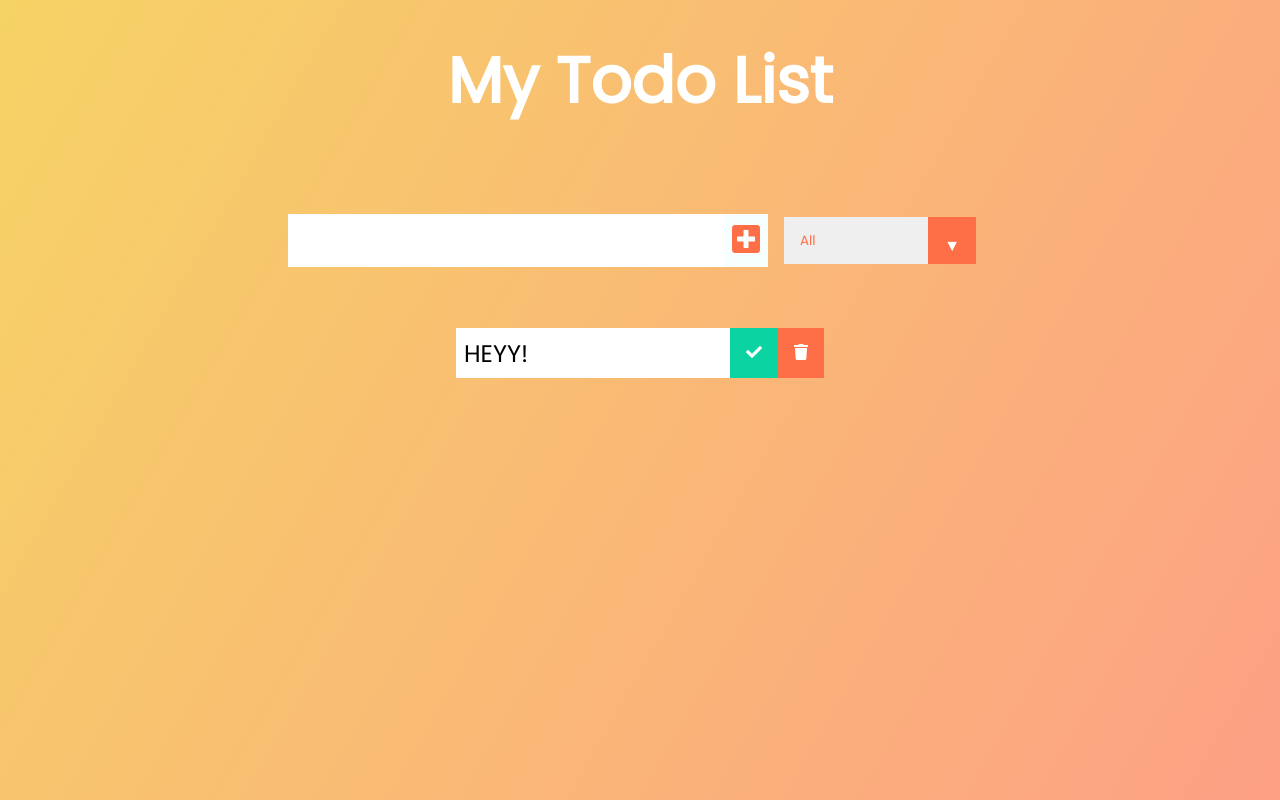
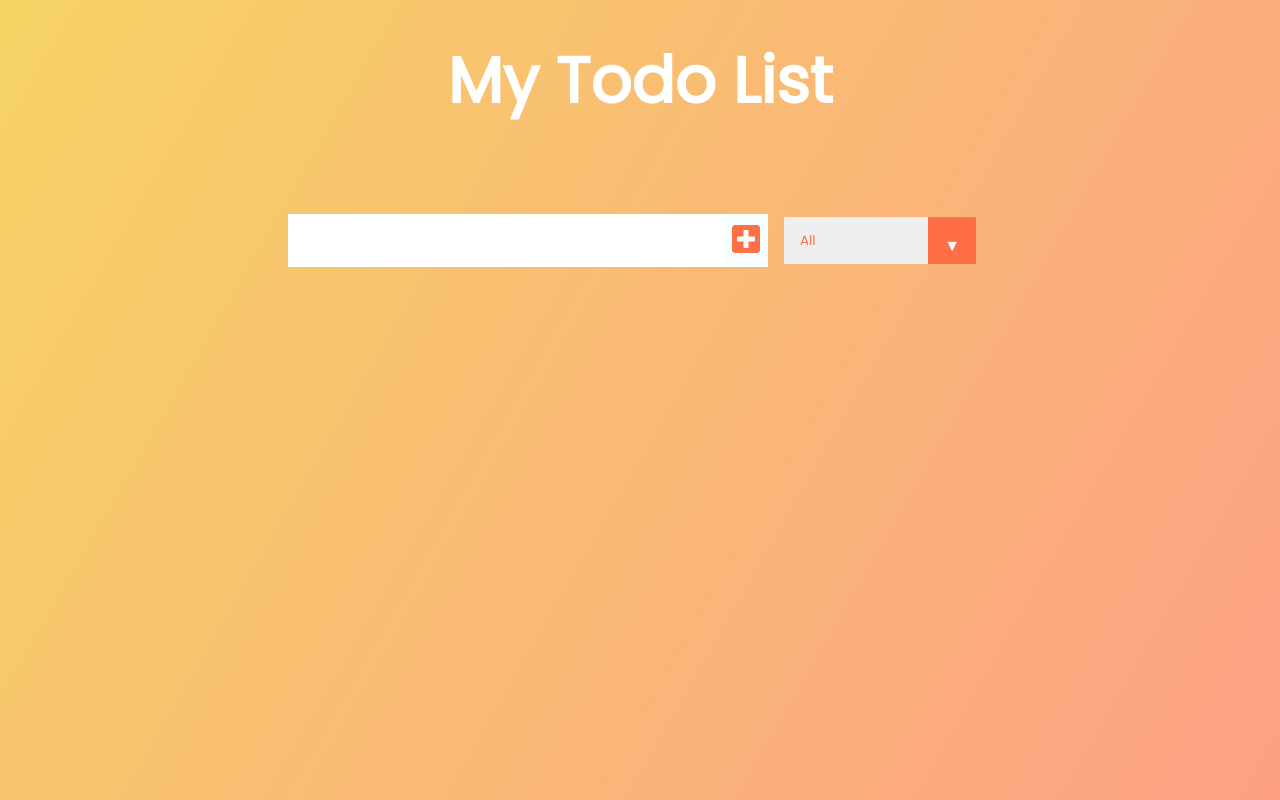
Before and after one commit to irazirfan/todo-list, a React (Create React App) app: page / in a window 1280 px wide. Built offline with nearby package versions, Linux system fonts and the light colour scheme.

Commit message:
adding items from input dynamically

```diff
--- a/src/App.js
+++ b/src/App.js
@@ -18,7 +18,7 @@
         setTodos={setTodos}
         setInputText={setInputText}
       />
-      <TodoList />
+      <TodoList todos={todos} />
     </div>
   );
 }
--- a/src/components/Todo.js
+++ b/src/components/Todo.js
@@ -1,8 +1,8 @@
 
-const Todo = () => {
+const Todo = ({text}) => {
     return (
         <div className="todo">
-            <li className="todo-item">HEYY!</li>
+            <li className="todo-item">{text}</li>
             <button className="complete-btn">
                 <i className="fas fa-check"></i>
             </button>
--- a/src/components/TodoList.js
+++ b/src/components/TodoList.js
@@ -1,11 +1,13 @@
 //Import Components
 import Todo from './Todo'
 
-const TodoList = () => {
+const TodoList = ({ todos }) => {
     return (
         <div className="todo-container">
             <ul className="todo-list">
-                <Todo />
+                {todos.map(todo => (
+                  <Todo key={todo.id} text={todo.text} />
+                ))}
             </ul>
         </div>
     );
```
